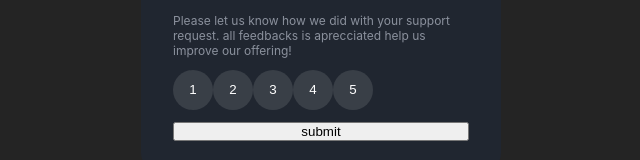
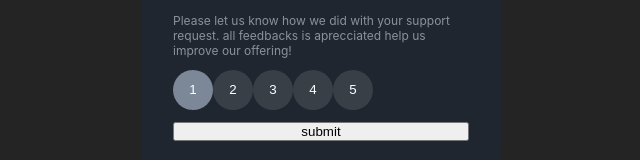
Before and after one commit to JosRafael/Projeto-Rating, a React (Vite) app in the folder projeto/: page / in a window 1280 px wide. In both pictures the pointer is over the button 512 px from the left and 462 px from the top of the page. Shown: the part 373-533 px from the top of the page, without its empty margins (319-959 px from the left). Built offline with nearby package versions, Linux system fonts and the light colour scheme.

Commit message:
add focus button

```diff
--- a/projeto/src/components/rating-card.module.css
+++ b/projeto/src/components/rating-card.module.css
@@ -29,6 +29,12 @@
     border-radius: 50%;
     border: none;
 }
+.button:hover{
+    background-color: #7c8798;
+}
+.button:focus{
+    background-color: #f57414;
+}
 .text h1{
     padding-bottom: 0.5rem;
 }
```
